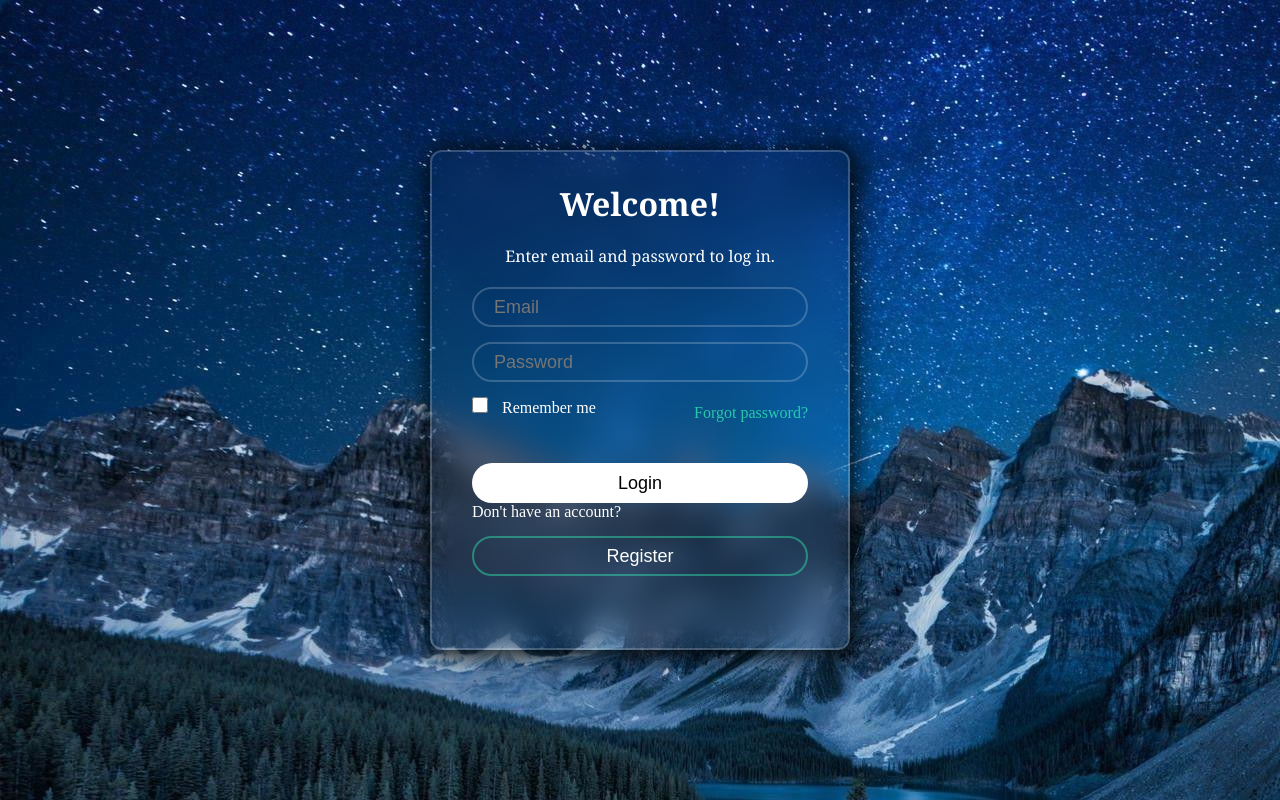
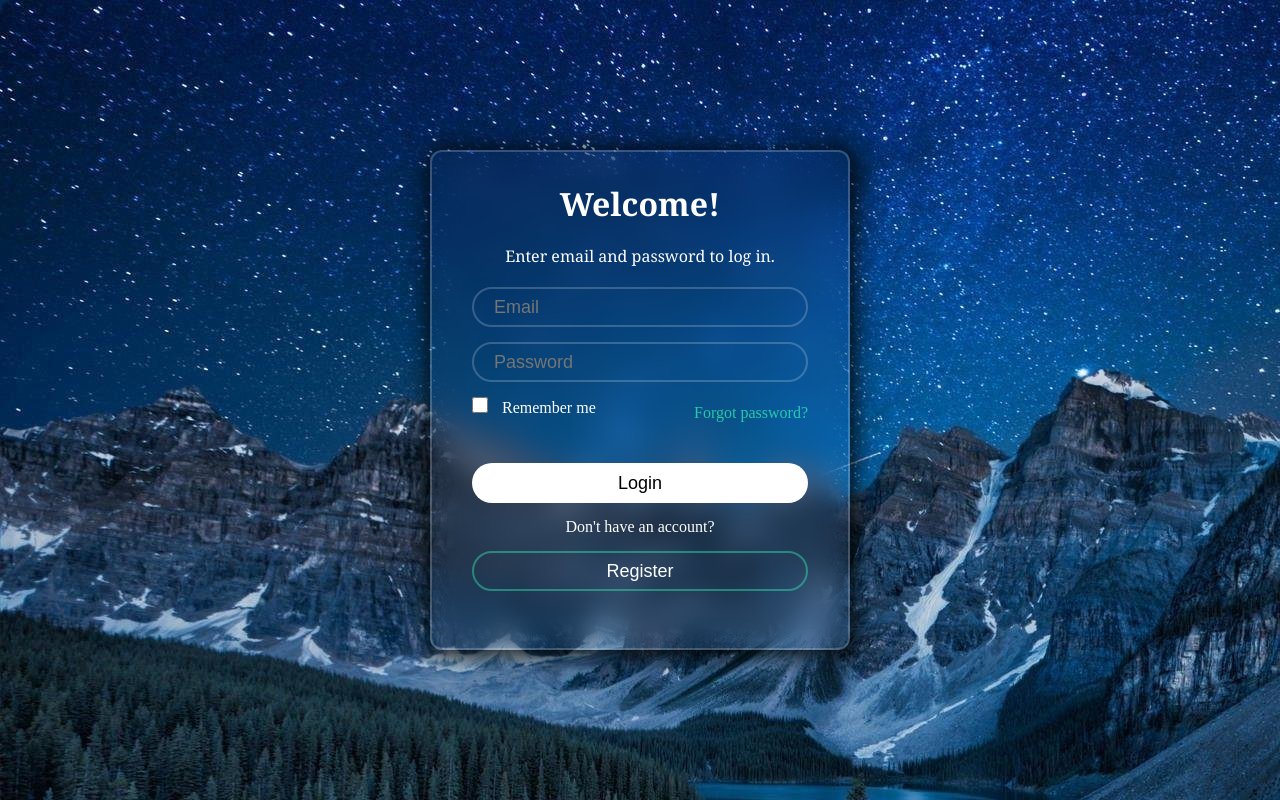
Before and after one commit to Tomshi-123/LOGIN-HTML-CSS, a plain HTML site: page index.html in a window 1280 px wide. Drawn offline with Linux system fonts and the light colour scheme.

Commit message:
sista sista push

```diff
--- a/index.html
+++ b/index.html
@@ -3,7 +3,7 @@
     <head>
         <meta charset="UTF-8">
         <meta name="Description" content="My Log in form"> <!-- Beskrivning av sidan -->
-        <title>Log in</title> <!-- Titel på sidan -->
+        <title>Login</title> <!-- Titel på sidan -->
         <link rel="stylesheet"href="/style.css"> <!-- Länk till CSS-filen -->
     </head>
     <body>
--- a/style.css
+++ b/style.css
@@ -105,13 +105,17 @@ body {
     border: 2px solid rgb(114, 207, 250);
 }
 
+.container .medlem {
+    text-align: center;
+    margin: 15px;
+}
+
 /* Stil för registreringsknappen */
 .container .rgstr {
     background-color: transparent;
     color: white;
     height: 40px;
     width: 100%;
-    margin-top: 15px;
     border: 2px solid rgba(52, 252, 185, 0.404);
     font-size: 18px;
     border-radius: 25px;
```
